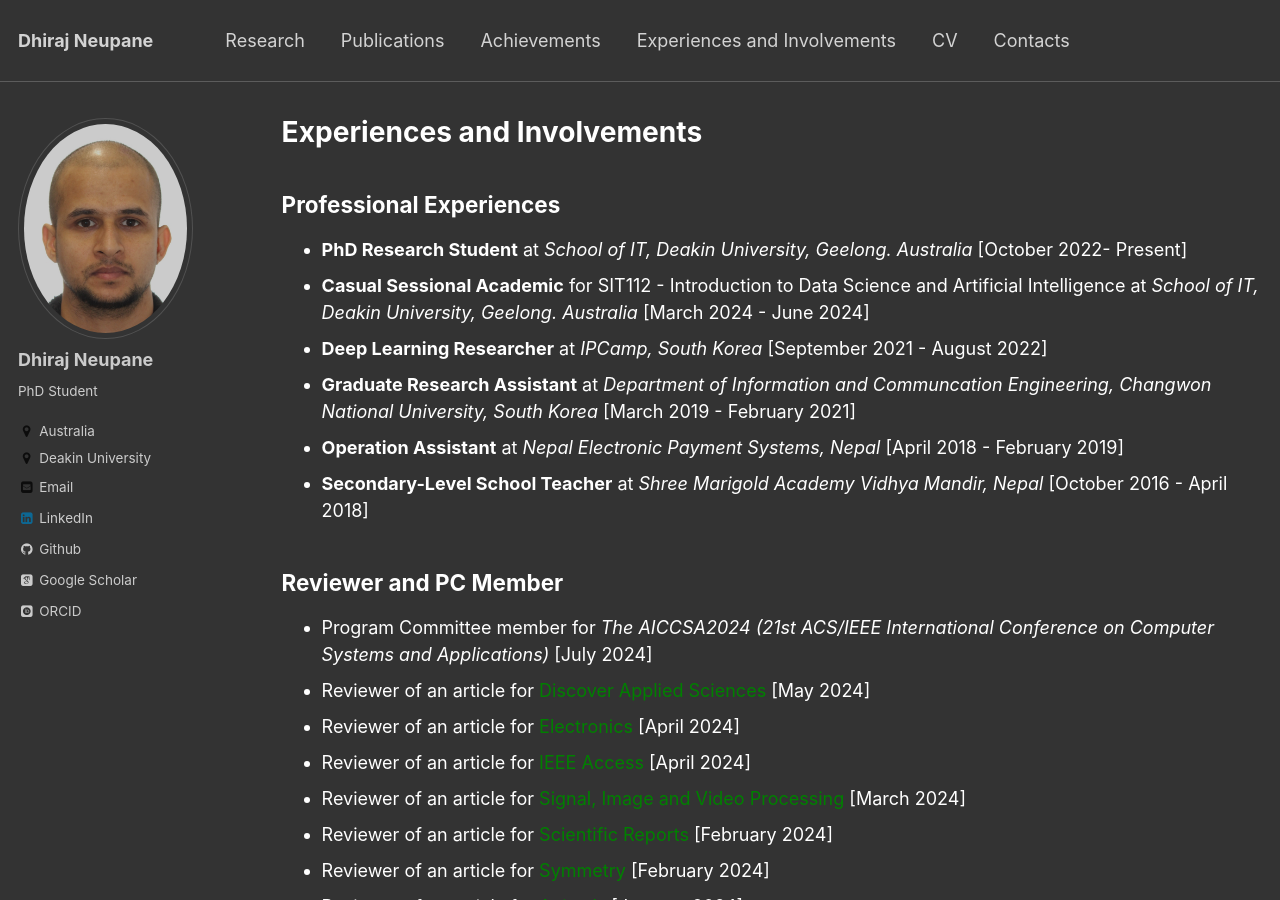
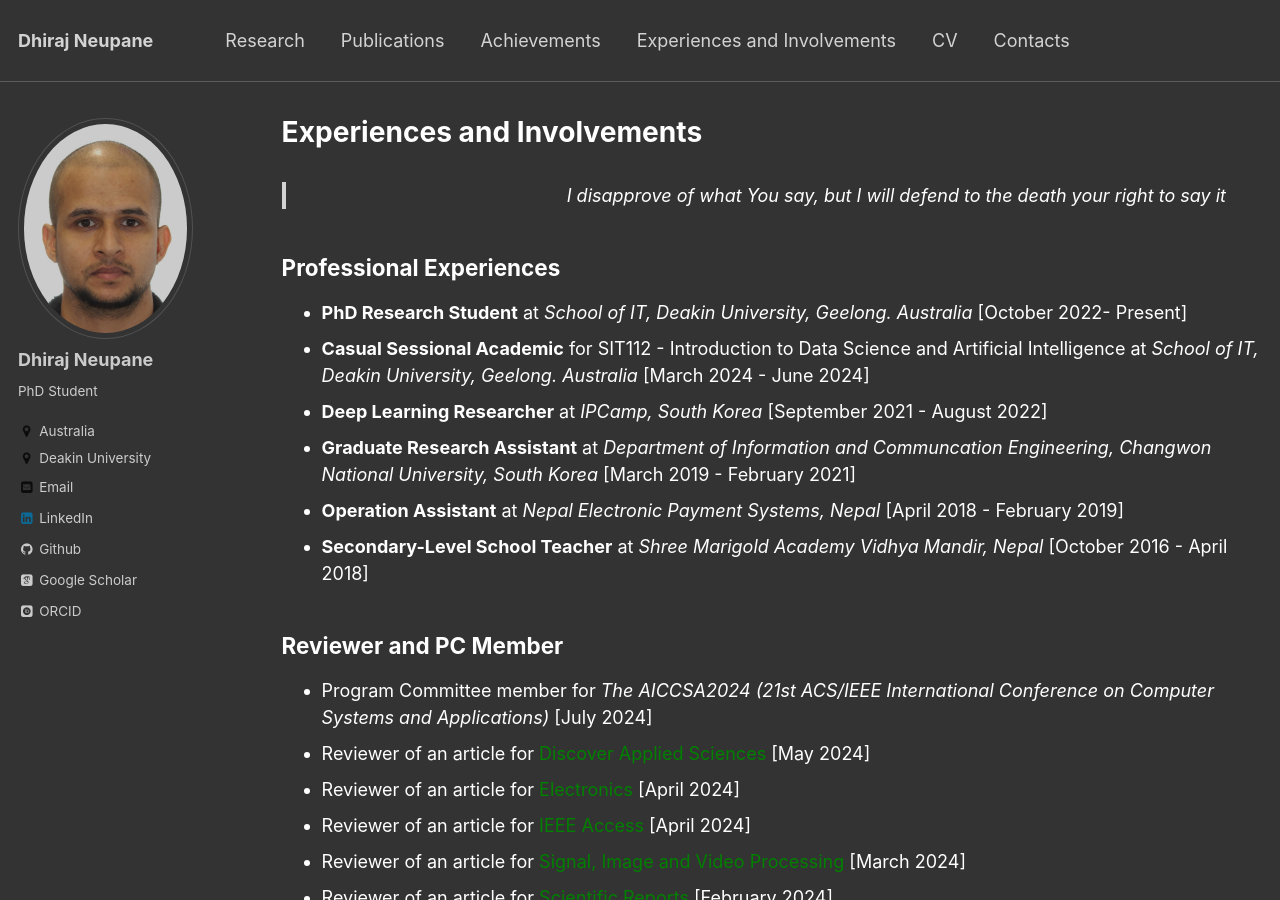
Before and after one commit to dhirajneupane/academicPortfolio, a Jekyll site: the page built from _pages/service.md, in a window 1280 px wide and 900 px high. Built offline with Jekyll 4.4.1, drawn with Linux system fonts in a browser that asks for light colours; some web fonts are replaced.

Commit message:
Update service.md

```diff
--- a/_pages/service.md
+++ b/_pages/service.md
@@ -9,6 +9,8 @@ redirect_from:
 
 
 {% include base_path %}
+
+> <p style='text-align: right;'> I disapprove of what You say, but I will defend to the death your right to say it </p>
 
 
 Professional Experiences
```
